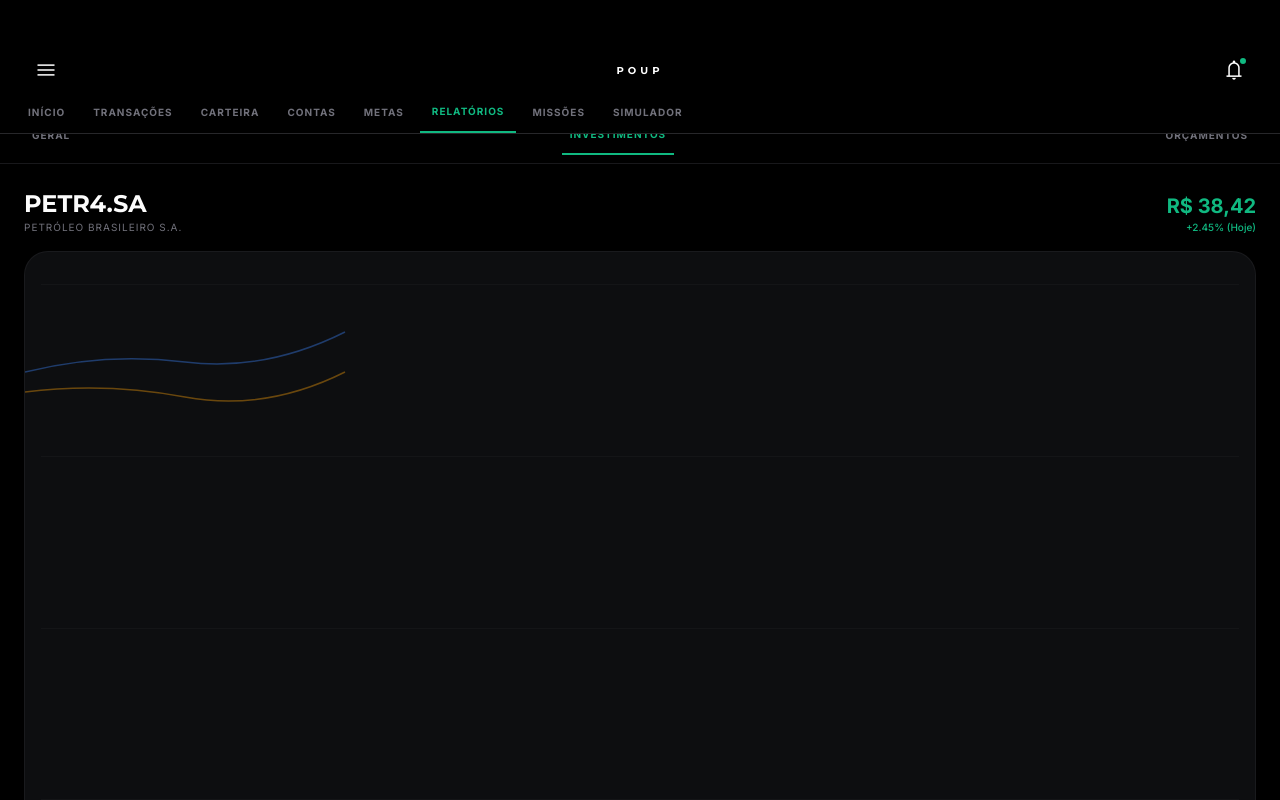
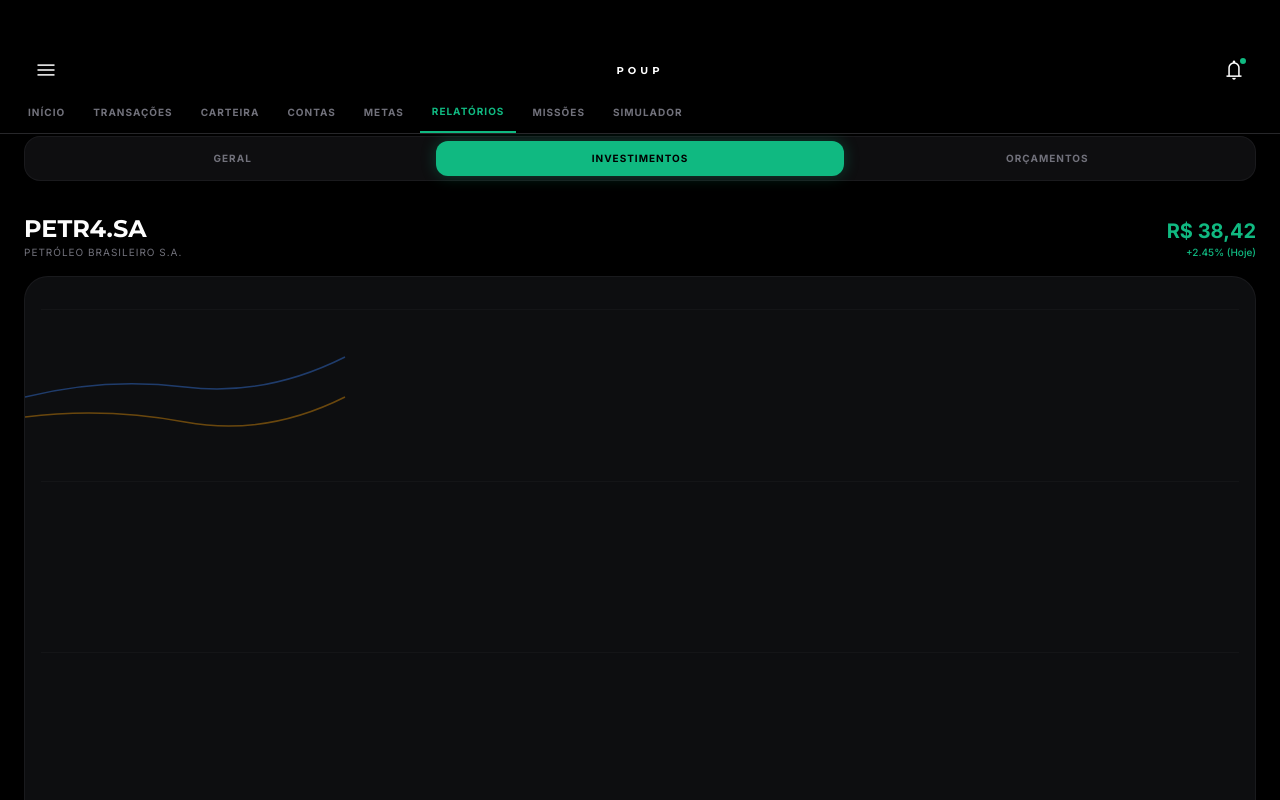
Before and after one commit to swamijunior346sj-commits/deploypoup, a React (Vite) app: page /reports in a window 1280 px wide. Shown: the top 800 px of the page. Built offline with nearby package versions, Linux system fonts and the light colour scheme.

Commit message:
feat: add Reports page with investment and budget dashboards, including interactive charts and swipe navigation.

```diff
--- a/src/pages/Reports.tsx
+++ b/src/pages/Reports.tsx
@@ -39,19 +39,22 @@
 
   return (
     <div className="bg-black text-[#D6D6D6] font-sans flex flex-col min-h-screen overflow-x-hidden">
-      {/* Header */}
-      {/* Tabs */}
-      <div className="px-6 pt-2 pb-2 flex justify-between items-center text-xs font-semibold tracking-wider border-b border-zinc-900">
+      {/* Sub-Tabs - pill style to differentiate from main nav */}
+      <div className="px-6 pt-4 pb-2">
+        <div className="flex bg-zinc-900/60 border border-zinc-800/50 p-1 rounded-2xl">
           {tabs.map((tab) => (
             <button
               key={tab}
               onClick={() => setActiveTab(tab)}
-            className={`pb-3 px-2 text-[10px] font-bold tracking-widest transition-colors ${activeTab === tab ? 'text-primary border-b-2 border-primary' : 'text-zinc-500'
+              className={`flex-1 py-2.5 text-[10px] font-bold tracking-widest rounded-xl transition-all ${activeTab === tab
+                  ? 'bg-primary text-black shadow-[0_0_15px_rgba(15,182,127,0.3)]'
+                  : 'text-zinc-500'
                 }`}
             >
               {tab}
             </button>
           ))}
+        </div>
       </div>
 
       <main
```
Lines whose indentation alone changed are shown as unchanged.
